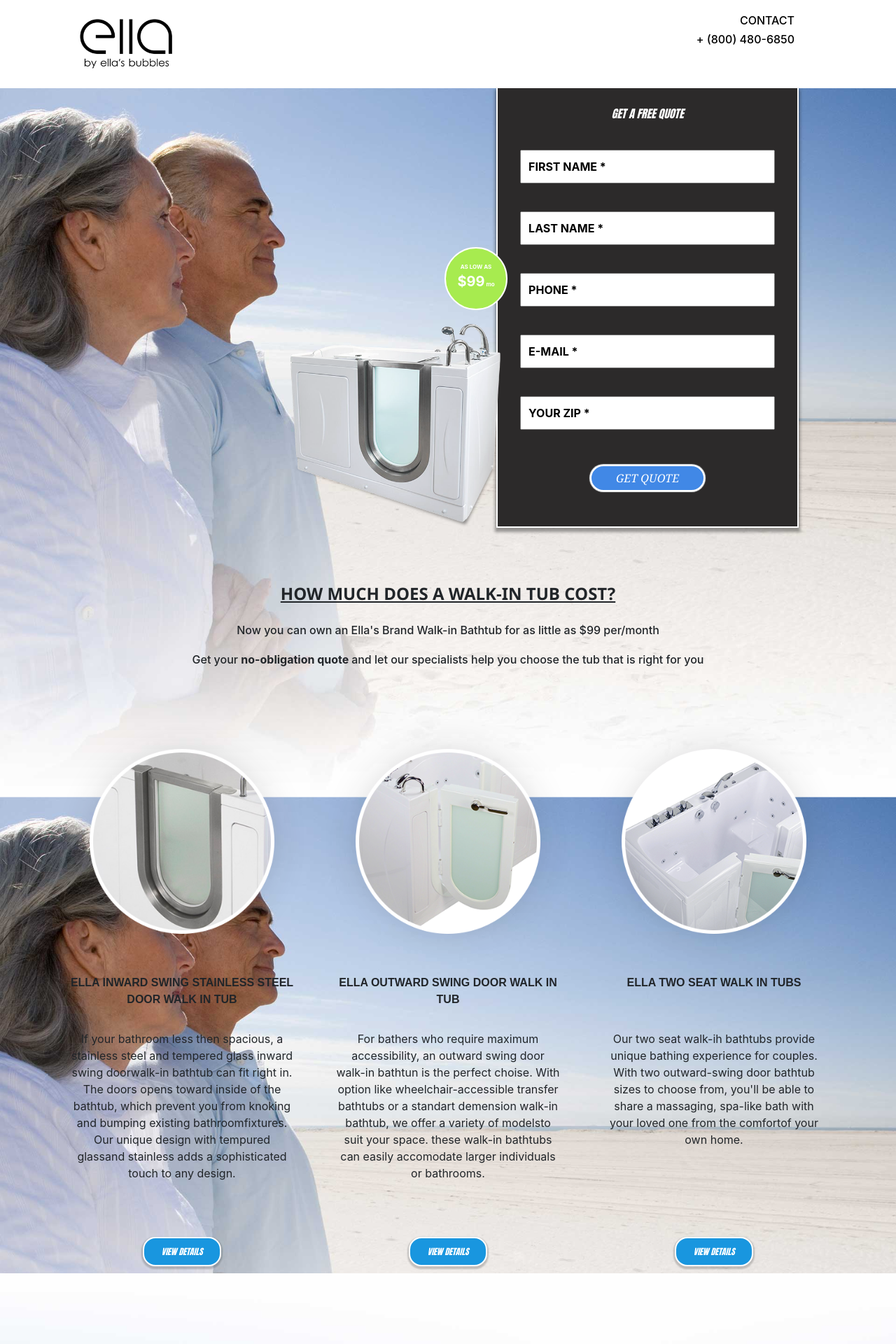
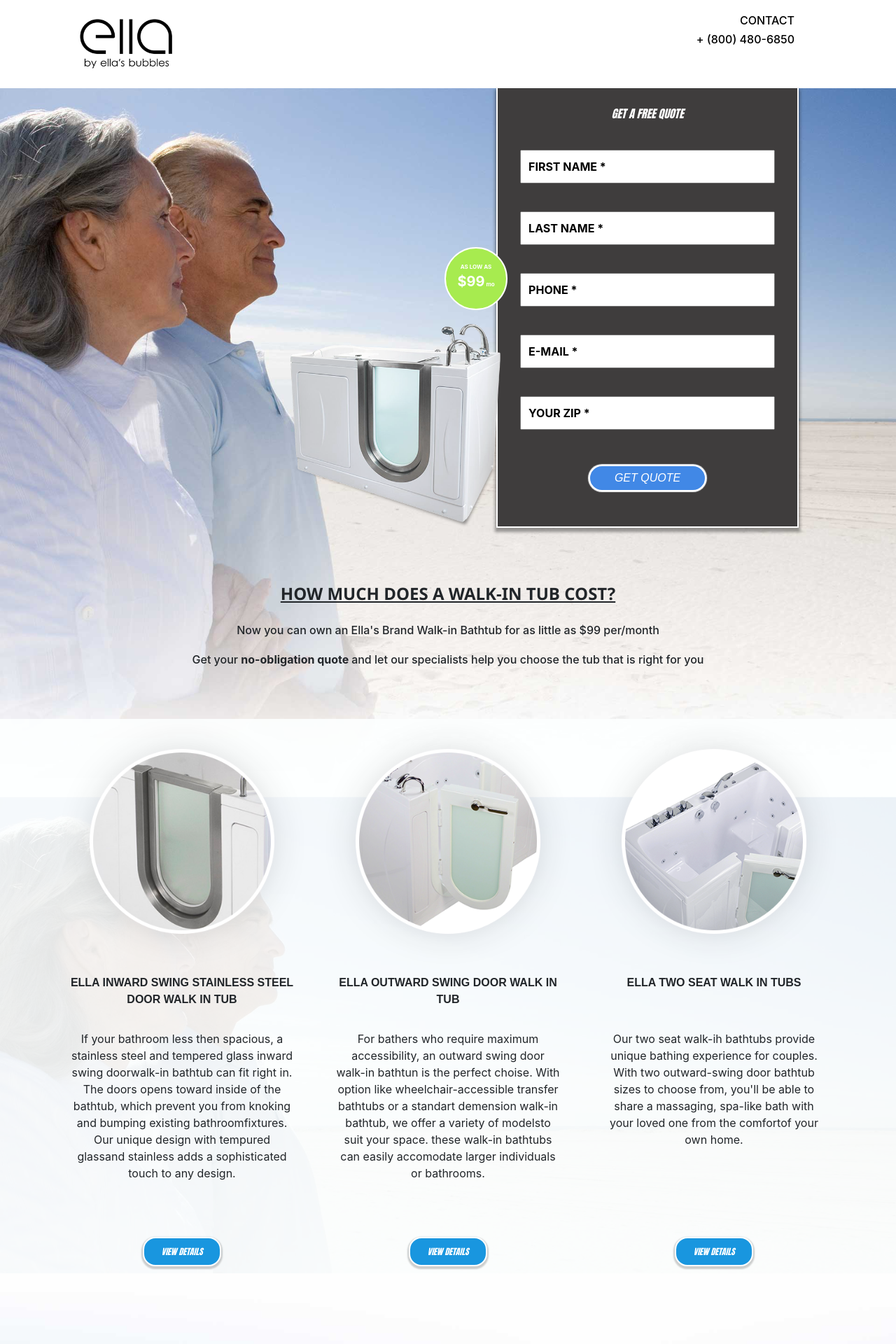
Before and after one commit to Bekargyn/ellas-bubbles-2, a React (Create React App) app: page / in a window 1280 px wide. Shown: the top 1920 px of the page at 70% size. Built offline with nearby package versions, Linux system fonts and the light colour scheme.

Commit message:
added bg for middle container

```diff
--- a/src/styles/scss/includes/_finance.scss
+++ b/src/styles/scss/includes/_finance.scss
@@ -89,7 +89,7 @@
         justify-content: center;
 
         .content {
-          background-color: rgb(44, 42, 42);
+          background-color: rgb(63, 61, 61);
           width: 80%;
           box-shadow: 0 4px 4px 2px rgba(20, 20, 20, 0.4);
           border: 2px solid #fff;
@@ -120,7 +120,7 @@
 
           .quote-btn {
             font-style: italic;
-            font-family: Georgia, "Times New Roman", Times, serif;
+            font-family: Arial, Helvetica, sans-serif;
             background: rgb(65, 136, 230);
             color: white;
             margin: 30px 0 50px;
@@ -190,6 +190,7 @@
 
     // MIDDLE #########################
     .middle {
+      background-color: rgba(253, 255, 255, 0.9);
       text-align: center;
 
       .nameTag {
@@ -302,6 +303,10 @@
           display: block;
         }
       }
+
+      .middle {
+        display: none;
+      }
     }
   }
 
```
